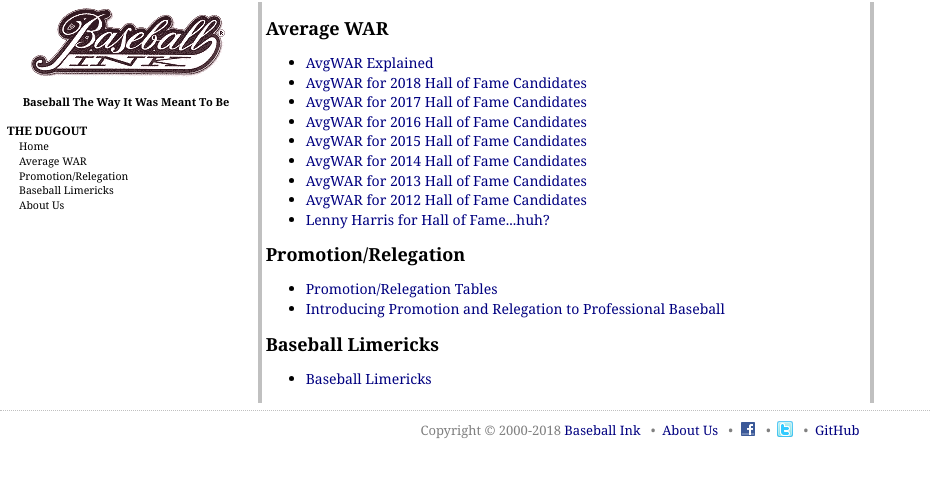
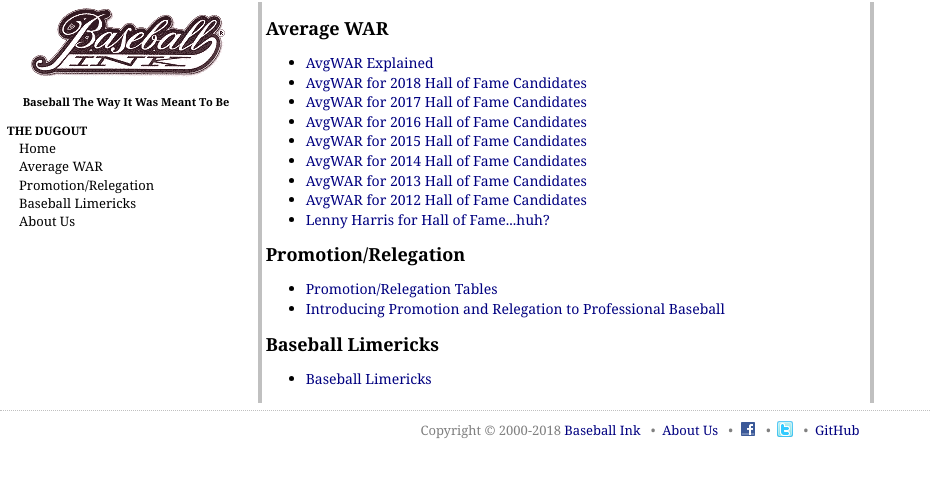
Before and after one commit to jaypalexa/baseballink, a Jekyll site: the page built from index.md, in a window 1280 px wide. Shown: the top 478 px of the page, without its empty margins (0-930 px from the left). Built offline with Jekyll 4.4.1, drawn with Linux system fonts in a browser that asks for light colours; nearby versions of some CDN libraries; library files that are not in the unit come from our copies.

Commit message:
Commented out JS script refs and changed main menu link font size

```diff
--- a/_layouts/default.html
+++ b/_layouts/default.html
@@ -345,10 +345,12 @@
     </footer>
 -->
     <!-- Scripts -->
+<!--
     <script src="assets/js/jquery.min.js"></script>
     <script src="assets/js/jquery.scrolly.min.js"></script>
     <script src="assets/js/skel.min.js"></script>
     <script src="assets/js/util.js"></script>
     <script src="assets/js/main.js"></script>
+-->
   </body>
 </html>
--- a/assets/css/main.css
+++ b/assets/css/main.css
@@ -237,7 +237,6 @@ img.alignright {
 .meta,
 #menu ul ul,
 #menu ul ul li {
-    font-size: 90%;
     font-weight: 400;
 }
 .meta a,
```
